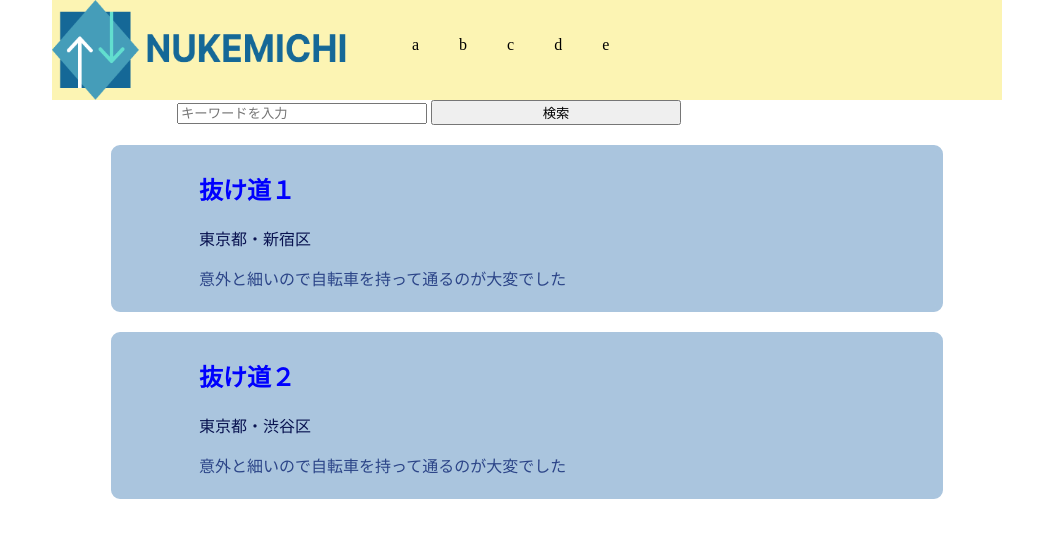
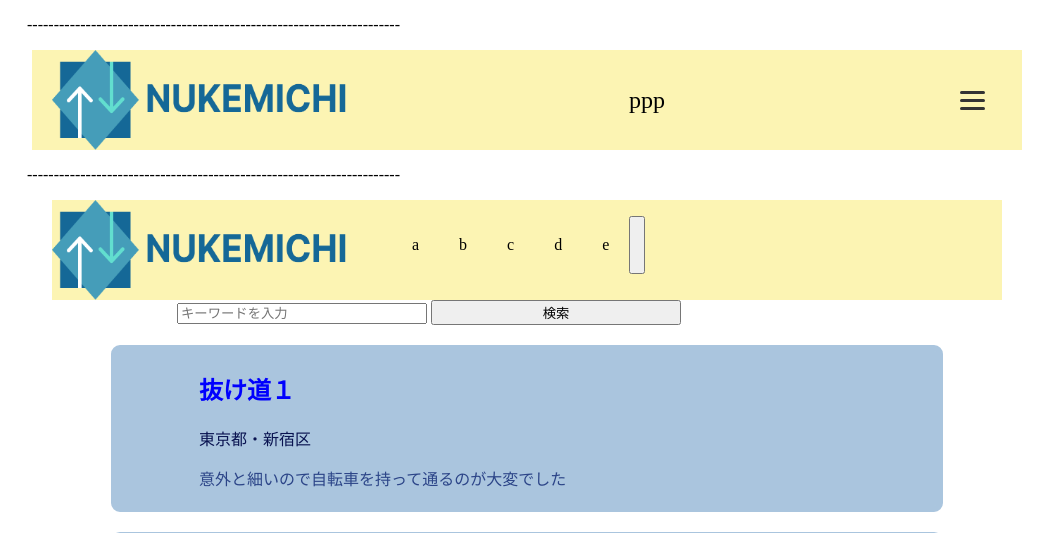
Before and after one commit to Theego99/michimaker, a PHP site: page /design/search.html in a window 1280 px wide. Shown: the top 533 px of the page, without its empty margins (113-1166 px from the left). Run offline with PHP 8.4, Linux system fonts and the light colour scheme.

Commit message:
大きく修正しました

```diff
--- a/design/search.html
+++ b/design/search.html
@@ -13,17 +13,65 @@
 
 <body>
   <a href="https://michimaker.com"></a>
+
+
+
+
+
+
+
+
+  <p>----------------------------------------------------------------------</p>
+
+
+
+  <header class="header">
+    <img src="./images/NUKEMICHI.png">
+    <!-- ヘッダーロゴ -->
+    <div class="logo">ppp</div>
+    <!-- ハンバーガーメニュー部分 -->
+    <div class="nav">
+      <!-- ハンバーガーメニューの表示・非表示を切り替えるチェックボックス -->
+      <input id="drawer_input" class="drawer_hidden" type="checkbox">
+
+      <!-- ハンバーガーアイコン -->
+      <label for="drawer_input" class="drawer_open"><span></span></label>
+      <!-- メニュー -->
+      <nav class="nav_content">
+        <ul class="nav_list">
+          <li class="nav_item"><a href="">search</a></li>
+          <li class="nav_item"><a href="">NewShortCut</a></li>
+          <li class="nav_item"><a href="">My Page</a></li>
+          <li class="nav_item"><a href="">Language</a></li>
+
+        </ul>
+      </nav>
+
+    </div>
+  </header>
+
+
+  <p>----------------------------------------------------------------------</p>
+
   <header>
     <img src="./images/NUKEMICHI.png">
+    <div class="ul-wrap">
+      <nav>
 
-    <div class ="ul-wrap">
-      <ul>
-        <li>a</li>
-        <li>b</li>
-        <li>c</li>
-        <li>d</li>
-        <li>e</li>
-      </ul>
+        <ul>
+          <li><a>a</a></li>
+          <li><a>b</a></li>
+          <li><a>c</a></li>
+          <li><a>d</a></li>
+          <li><a>e</a></li>
+          <button class="header__hamburger hamburger">
+            <span></span>
+            <span></span>
+            <span></span>
+          </button>
+
+        </ul>
+      </nav>
     </div>
   </header>
 
--- a/design/style.css
+++ b/design/style.css
@@ -21,9 +21,36 @@ header img {
   ;
 }
 
+/* .hamburger span {
+  width: 100%;
+  height: 1px;
+  background-color: #000;
+  position: relative;
+  transition: ease .4s; /*ハンバーガーメニュークリック時の三本線の動きを遅延display: block;} */
+
+.hamburger span:nth-child(1) {
+  top: 0;
+}
+
+.hamburger span:nth-child(2) {
+  margin: 8px 0;
+}
+
+.hamburger span:nth-child(3) {
+  top: 0;
+}
+
+
+
+
+
+
+
 .ul-wrap {
   margin-right: 20px;
   padding: left 300px;
+  /* display: none; */
+  position: relative;
 }
 
 ul {
@@ -36,10 +63,6 @@ ul {
 li {
   padding: 20px 20px 20px 20px;
 }
-
-
-
-
 .search-box {
   width: 700px;
   margin: auto;
@@ -77,3 +100,120 @@ h1 {
   color: #2c4588;
   padding-left: 10%;
 }
+
+
+
+
+
+
+
+
+
+
+
+
+
+
+
+
+
+
+/* ----------------------------------------------------------------- */
+
+
+
+.header {
+  display: flex;
+  justify-content: space-between;
+  align-items: center;
+  padding: 0 20px;
+  background-color: #fcf4b3;
+}
+
+.logo {
+  font-size: 24px;
+}
+
+/* ここから下がハンバーガーメニューに関するCSS */
+
+/* チェックボックスを非表示にする */
+.drawer_hidden {
+  display: none;
+}
+
+/* ハンバーガーアイコンの設置スペース */
+.drawer_open {
+  display: flex;
+  height: 60px;
+  width: 60px;
+  justify-content: center;
+  align-items: center;
+  position: relative;
+  z-index: 100;
+  /* 重なり順を一番上にする */
+  cursor: pointer;
+}
+
+/* ハンバーガーメニューのアイコン */
+.drawer_open span,
+.drawer_open span:before,
+.drawer_open span:after {
+  content: '';
+  display: block;
+  height: 3px;
+  width: 25px;
+  border-radius: 3px;
+  background: #333;
+  transition: 0.5s;
+  position: absolute;
+}
+
+/* 三本線の一番上の棒の位置調整 */
+.drawer_open span:before {
+  bottom: 8px;
+}
+
+/* 三本線の一番下の棒の位置調整 */
+.drawer_open span:after {
+  top: 8px;
+}
+
+/* アイコンがクリックされたら真ん中の線を透明にする */
+#drawer_input:checked~.drawer_open span {
+  background: rgba(255, 255, 255, 0);
+}
+
+/* アイコンがクリックされたらアイコンが×印になように上下の線を回転 */
+#drawer_input:checked~.drawer_open span::before {
+  bottom: 0;
+  transform: rotate(45deg);
+}
+
+#drawer_input:checked~.drawer_open span::after {
+  top: 0;
+  transform: rotate(-45deg);
+}
+
+/* メニューのデザイン*/
+.nav_content {
+  width: 100%;
+  height: 100%;
+  position: fixed;
+  top: 0;
+  left: 100%;
+  /* メニューを画面の外に飛ばす */
+  z-index: 99;
+  background: #fff;
+  transition: .5s;
+}
+
+/* メニュー黒ポチを消す */
+.nav_list {
+  list-style: none;
+}
+
+/* アイコンがクリックされたらメニューを表示 */
+#drawer_input:checked~.nav_content {
+  left: 0;
+  /* メニューを画面に入れる */
+}
```
